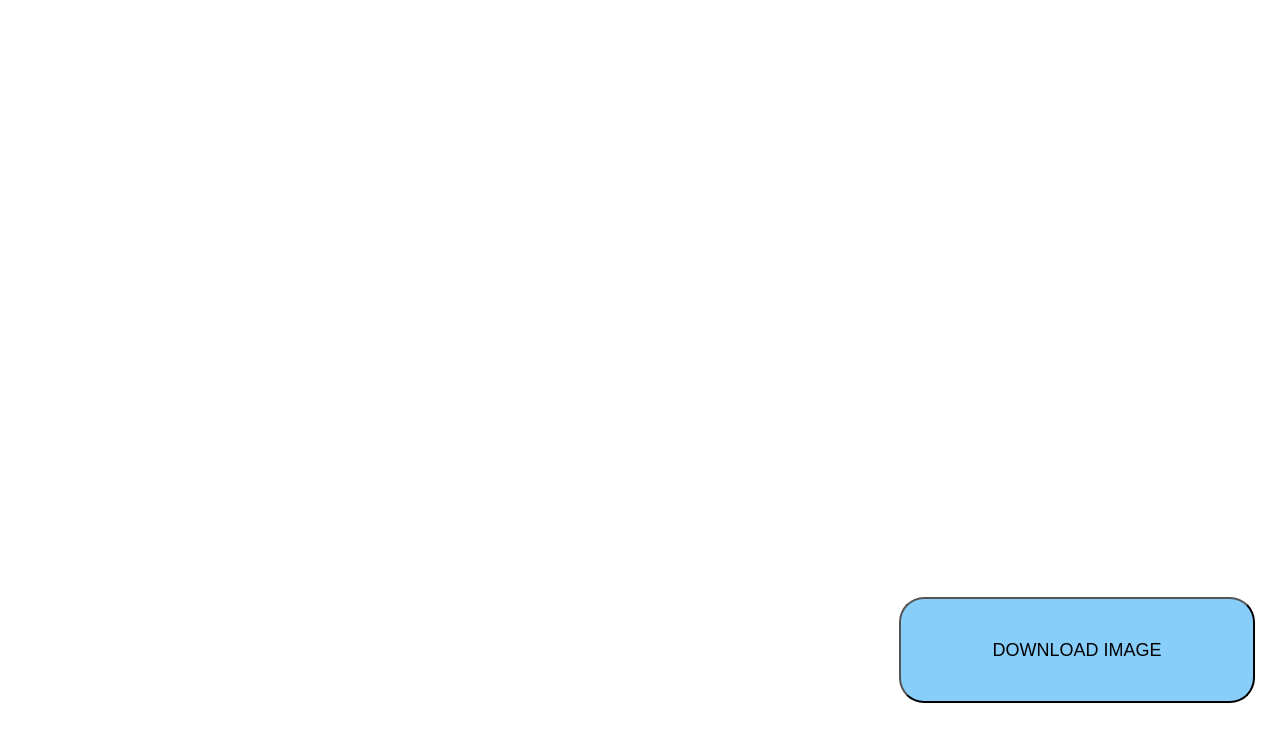
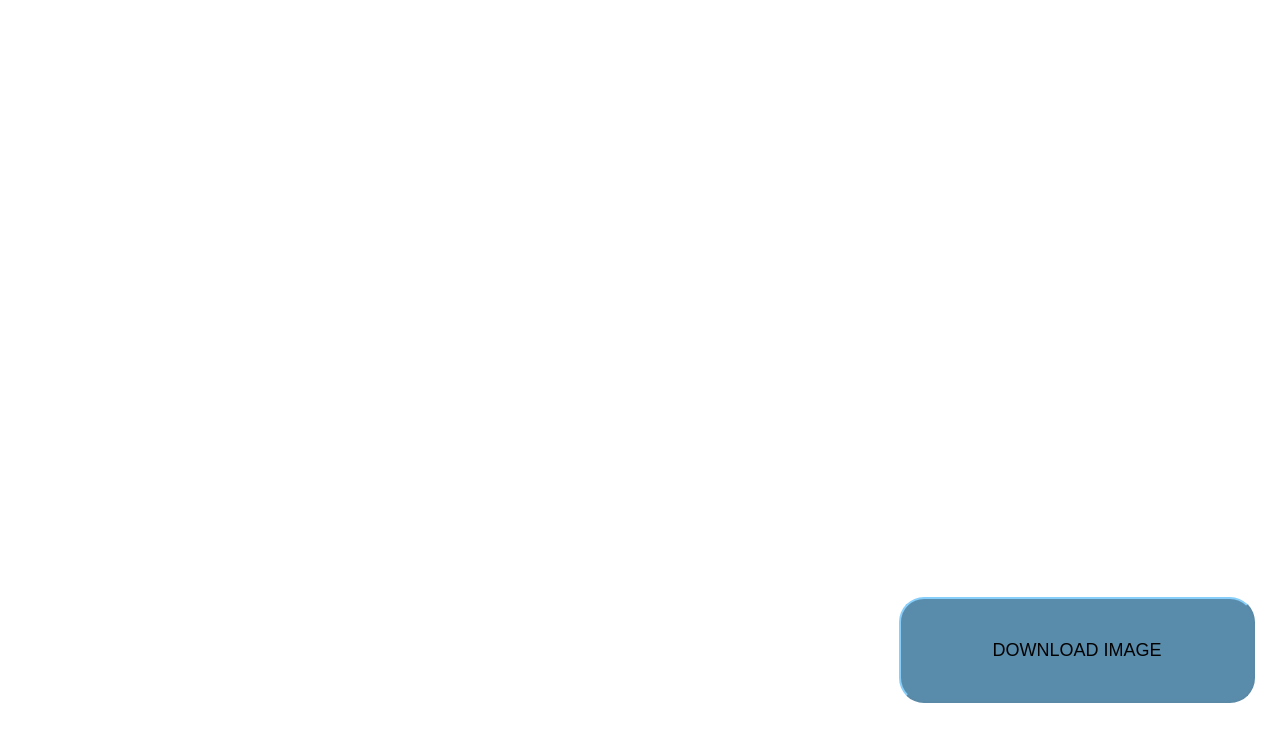
Before and after one commit to nrajesh2305/etch_a_sketch, a plain HTML site: page index.html in a window 1280 px wide. In both pictures the pointer is over the button "DOWNLOAD IMAGE". Shown: the part 67-808 px from the top of the page. Drawn offline with Linux system fonts and the light colour scheme.

Commit message:
Finished making a hover effect for the download image button.

```diff
--- a/style.css
+++ b/style.css
@@ -45,9 +45,11 @@ body
     border-radius: 25px;
     margin-right: 25px;
     margin-bottom: 75px;
+    border-color: lightskyblue;
 }
 
-/* button.download-button:hover
+button.download-button:hover
 {
-
-} */
+    background-color: rgb(89, 140, 171);
+    transition: 0.25s;
+}
```
